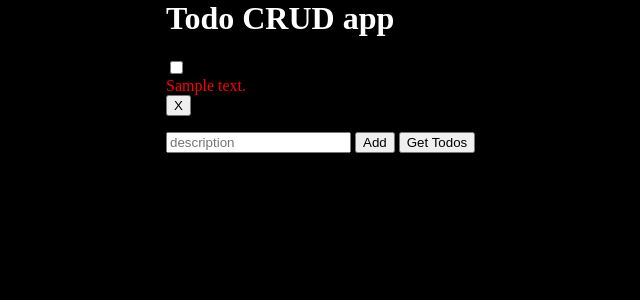
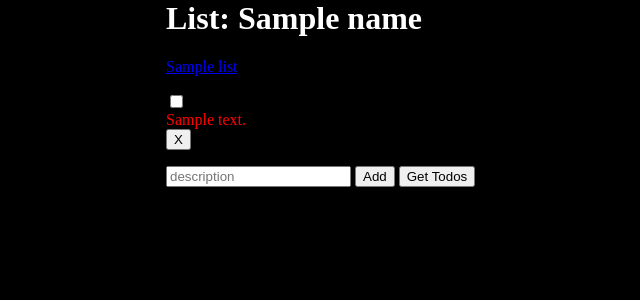
Before and after one commit to bluskigh/crudApp, a Flask app: template templates/index.html in a window 1280 px wide. Shown: the top 300 px of the page, without its empty margins (154-794 px from the left). Run offline with Flask 2, Linux system fonts and the light colour scheme; tables that the repository leaves empty hold one stand-in row (values such as "Sample post"); the template is opened without the code that fills it: values that come from a table or form of the project are taken from there, most other values are stand-ins (such as "Sample title", 1, 10 or a date in 2020).

Commit message:
final commit

```diff
--- a/app.py
+++ b/app.py
@@ -1,4 +1,4 @@
-from flask import Flask, render_template, request, redirect, jsonify, abort
+from flask import Flask, render_template, request, redirect, jsonify, abort, url_for
 from flask_migrate import Migrate
 from flask_sqlalchemy import SQLAlchemy
 
@@ -29,18 +29,24 @@ class Todo(db.Model):
 
 @app.route('/')
 def index():
-  return render_template('index.html', data=db.session.query(Todo).order_by('id').all())
+  return redirect(url_for('get_list_todos', list_id=1))
+
+@app.route('/lists/<list_id>')
+def get_list_todos(list_id):
+  lists = db.session.query(List).all()
+  return render_template('index.html', data=db.session.query(Todo).filter_by(list_id=list_id).order_by('id').all(), id=list_id, lists=lists, name=db.session.query(List).get(list_id).name)
 
 @app.route('/todos/create', methods=['POST'])
 def create():
   # get_json fetches the body
   desc = request.get_json()['desc']
+  id = request.get_json()['id']
   error = False
   todo = {}
   try:
     if desc:
       # in the transient stage
-      temp = Todo(description=desc, list_id=1)
+      temp = Todo(description=desc, list_id=id)
       # in the pending stage
       db.session.add(temp)
       # flushed, and committed to the database
--- a/static/css/index.css
+++ b/static/css/index.css
@@ -32,3 +32,8 @@ li {
 ul {
   padding: 0;
 }
+
+.selected_list {
+  color: white;
+  background: black;
+}
--- a/templates/index.html
+++ b/templates/index.html
@@ -7,8 +7,13 @@
     <title>Document</title>
 </head>
 <body>
-  <main>
-    <h1>Todo CRUD app</h1>
+  <main name="{{id}}">
+    <h1>List: {{name}}</h1>
+    <ul>
+    {% for list in lists %}
+      <li><a href="/lists/{{list.id}}">{{list.name}}</a></li>
+    {% endfor %}
+    </ul>
     <ul>
       {% if data|length %}
       {% for item in data %}
@@ -47,7 +52,8 @@
     fetch("/todos/create", {
       method: "POST",
       body: JSON.stringify({
-        desc: descInput.value
+        desc: descInput.value,
+        id: document.querySelector("main").getAttribute("name")
       }),
       headers: new Headers({
         "Content-Type": "application/json"
```
Also changed, not shown: info.txt (+31 -0 lines).
